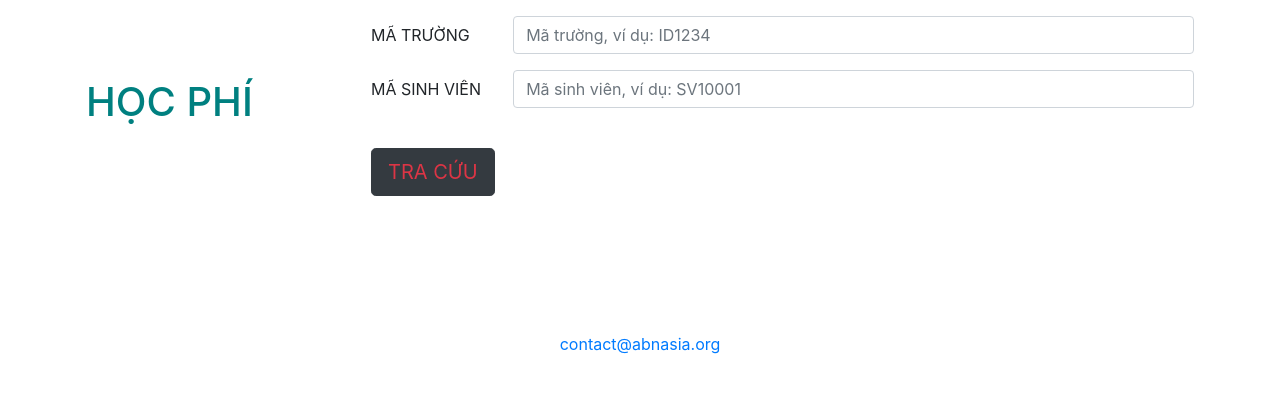
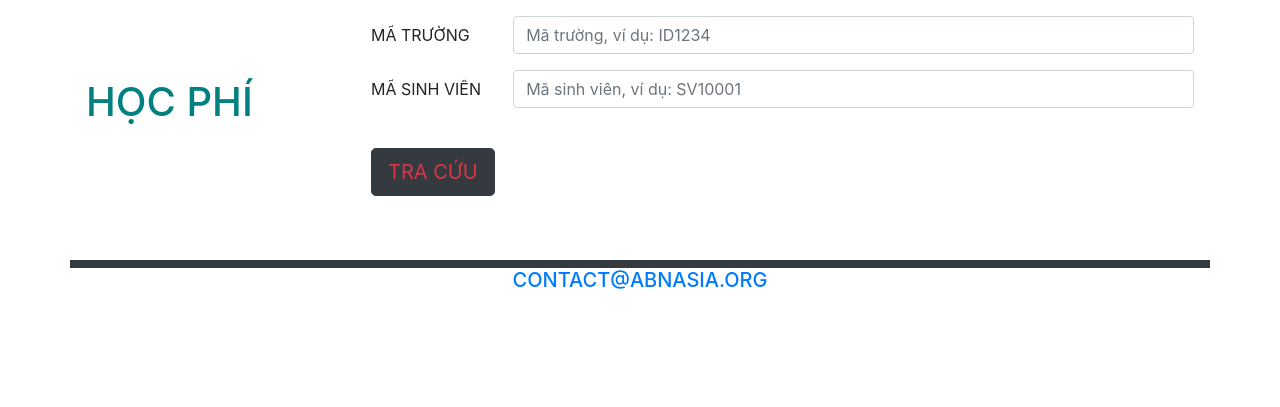
Before and after one commit to stevennt/stevennt.github.io, a plain HTML site: page index.html in a window 1280 px wide. Drawn offline with nearby package versions, Linux system fonts and the light colour scheme.

Commit message:
Changed the layout of the footer email.

```diff
--- a/index.html
+++ b/index.html
@@ -161,17 +161,15 @@
                 </div>
             </div>
         </div>
+
+        <div class="row">
+            <div class="col-12 p-1" style="height: 5px; background: #343a40;"></div>
+            <div class="col-12 text-center fs-5 fw-bold" style="color: teal;">
+                <h5><a href="mailto:contact@abnasia.org">CONTACT@ABNASIA.ORG</a></h5>
+            </div>
+        </div>
     </div>
 
-    <div class="col-12 text-center fs-5 fw-bold" style="color: teal;">
-        <br>
-        <br>
-        <br>
-        <h7><a href="mailto:contact@abnasia.org">contact@abnasia.org</a></h7>
-        <br>
-        <br>
-        <br>
-    </div>
 
 
     <script src="https://code.jquery.com/jquery-3.2.1.slim.min.js"
```
